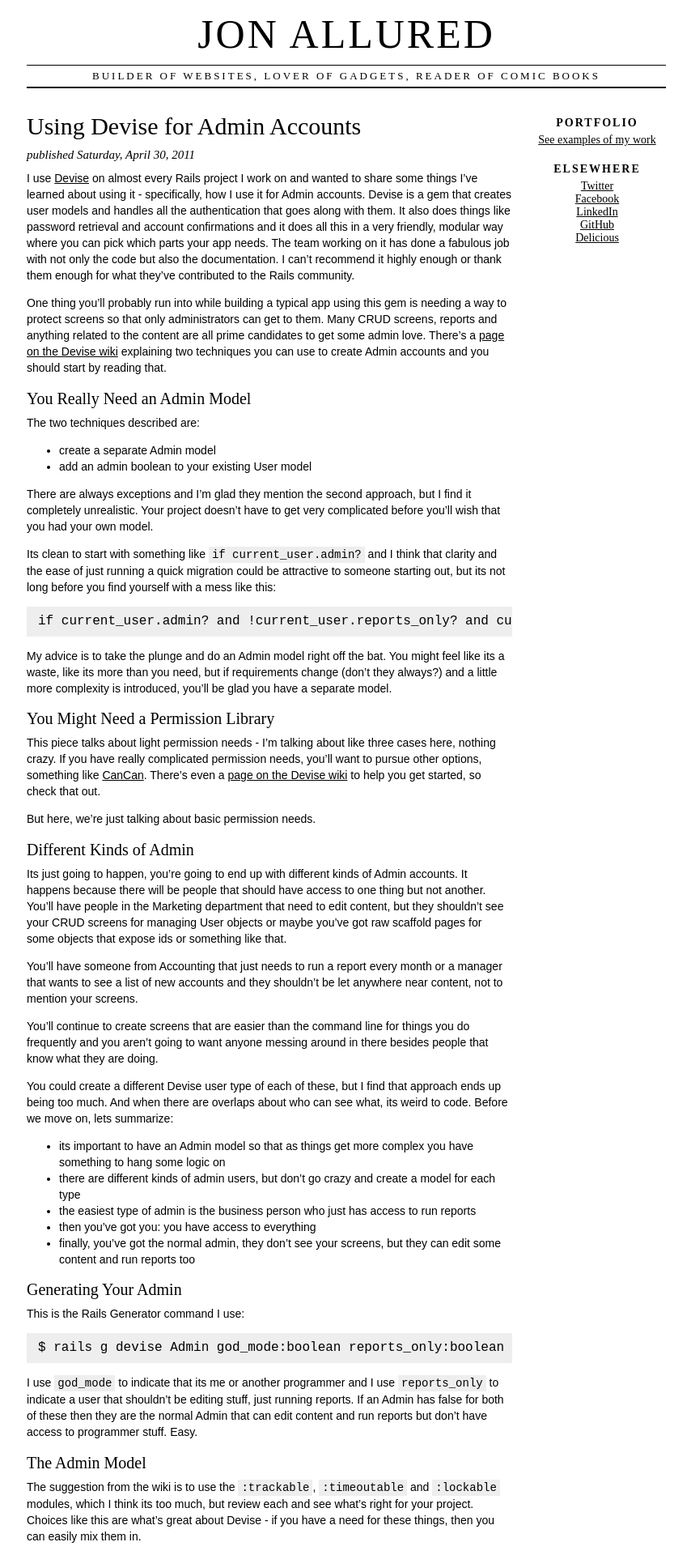
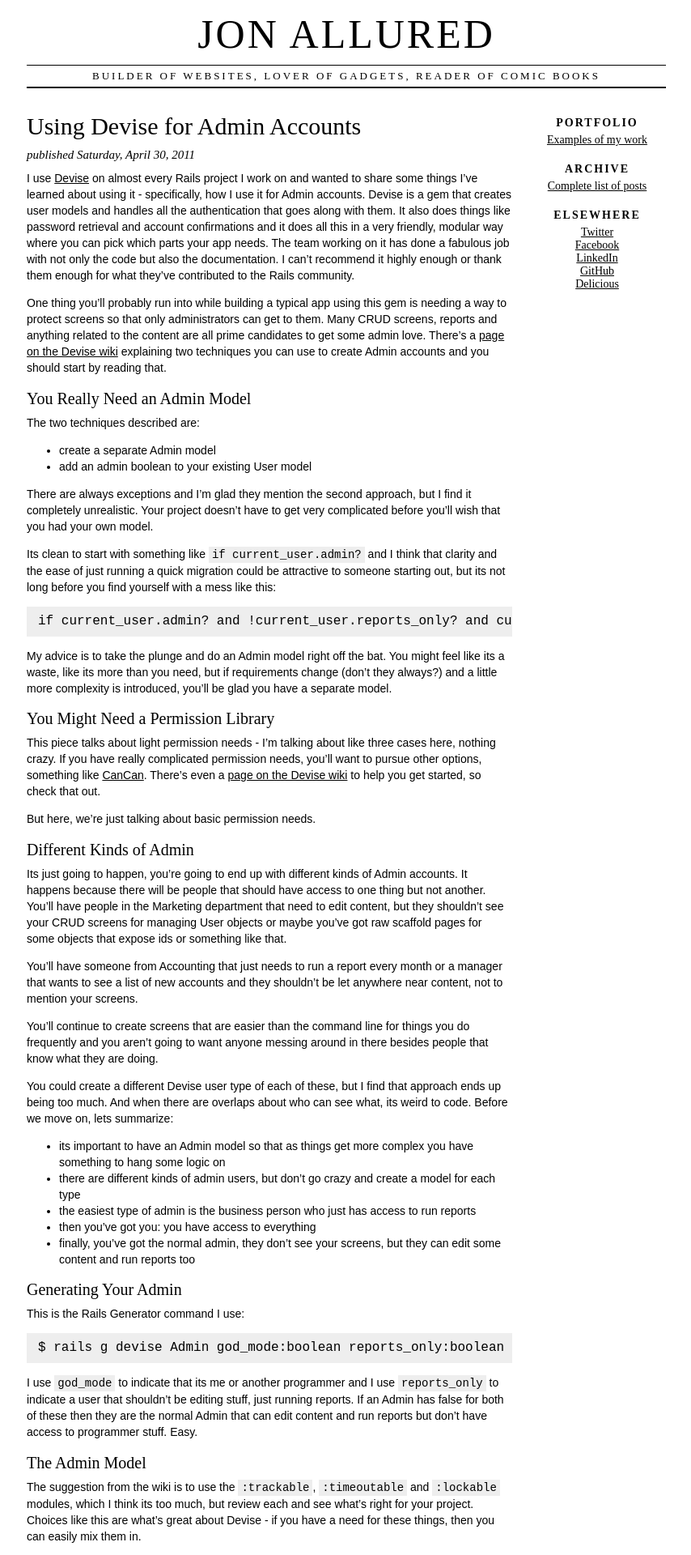
Before and after one commit to jonallured/jonallured.com, a Jekyll site: the page built from index.html, in a window 1280 px wide. Shown: the top 1920 px of the page at 81% size, without its empty margins (212-1066 px from the left). Built offline with Jekyll 4.4.1, drawn with Linux system fonts in a browser that asks for light colours.

Commit message:
added an archive of posts

```diff
--- a/_layouts/default.html
+++ b/_layouts/default.html
@@ -15,7 +15,9 @@
 			{{ content }}
 			<aside>
 				<h2>Portfolio</h2>
-				<p><a href="/portfolio">See examples of my work</a></p>
+				<p><a href="/portfolio">Examples of my work</a></p>
+				<h2>Archive</h2>
+				<p><a href="/archive">Complete list of posts</a></p>
 				<h2>Elsewhere</h2>
 				<ul>
 					<li><a href="http://www.twitter.com/jonallured">Twitter</a></li>
--- a/style.css
+++ b/style.css
@@ -54,7 +54,7 @@ aside {
 	font-family: 'times new roman',times,serif;
 	font-size: 14px;
 	float: right;
-	margin-top: 30px;
+	margin: 30px 0;
 	text-align: center;
 	width: 180px;
 }
```
Also changed, not shown: archive/index.html (added, +12 -0 lines).
